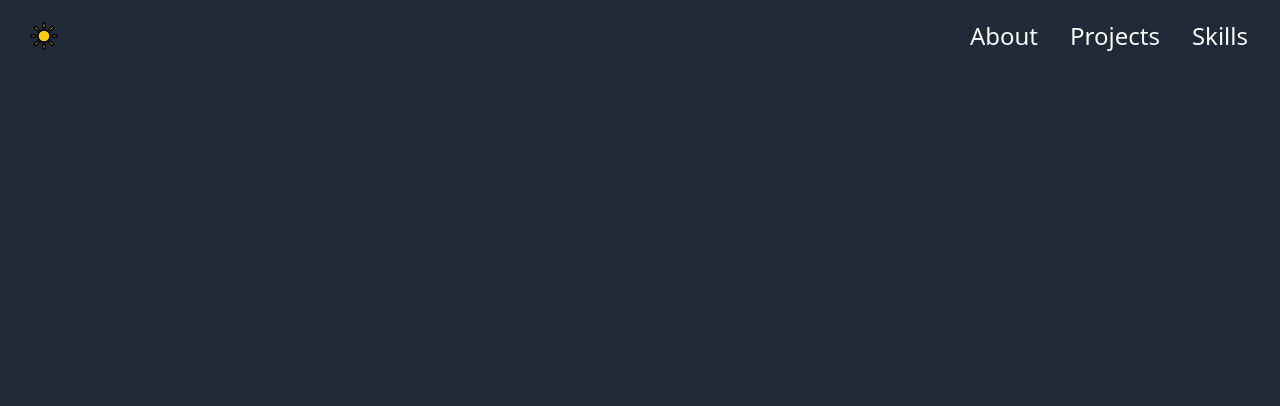
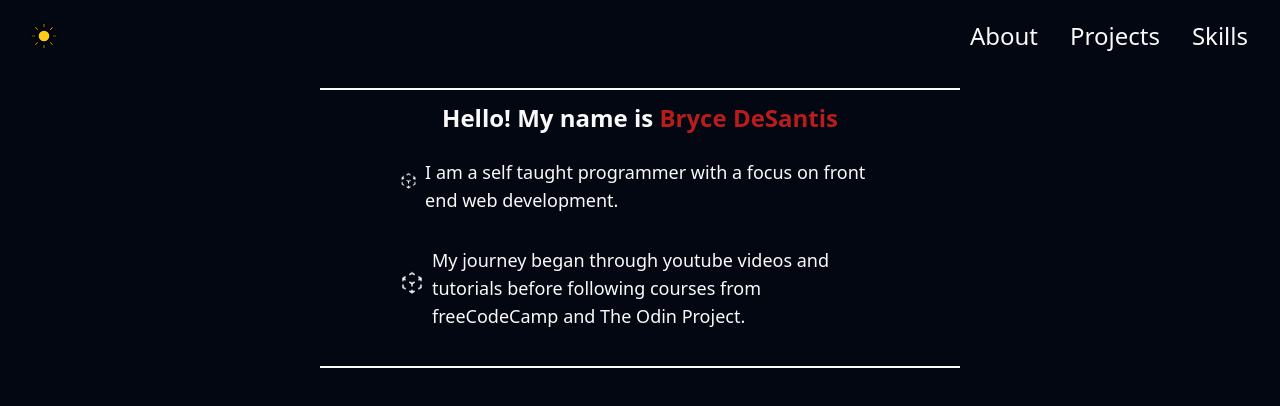
Before and after one commit to brycedesantis/my-portfolio, a React (Vite) app: page / in a window 1280 px wide. Shown: the top 406 px of the page. Built offline with nearby package versions, Linux system fonts and the light colour scheme.

Commit message:
Create about page

```diff
--- a/src/App.jsx
+++ b/src/App.jsx
@@ -1,5 +1,6 @@
 import { useState } from "react"
 import Nav from "./Components/Nav"
+import About from "./Components/About"
 
 export default function App() {
 	const [darkMode, setDarkMode] = useState(true)
@@ -11,6 +12,9 @@ export default function App() {
 	return (
 		<div className={`h-lvh w-full mx-auto ${darkMode ? "dark" : "light"}`}>
 			<Nav darkMode={darkMode} toggleDarkMode={toggleDarkMode} />
+			<main className="mx-auto my-4 w-1/2">
+				<About />
+			</main>
 		</div>
 	)
 }
--- /dev/null
+++ b/src/Components/About.jsx
@@ -0,0 +1,72 @@
+export default function About() {
+	return (
+		<div
+			id="about"
+			className="w-full border-t-2 border-b-2 border-black dark:border-zinc-50 w-1/2"
+		>
+			<div className="py-3 px-20">
+				<h1 className="text-2xl font-bold text-center">
+					Hello! My name is <span className="text-red-700">Bryce DeSantis</span>
+				</h1>
+				<div>
+					<div className="my-4 py-2 flex items-center">
+						<svg
+							xmlns="http://www.w3.org/2000/svg"
+							fill="none"
+							viewBox="0 0 24 24"
+							strokeWidth={1.5}
+							stroke="currentColor"
+							className="w-8 h-8 pr-2 animate-[bounce_1.5s_infinite]"
+						>
+							<path
+								strokeLinecap="round"
+								strokeLinejoin="round"
+								d="m21 7.5-2.25-1.313M21 7.5v2.25m0-2.25-2.25 1.313M3 7.5l2.25-1.313M3 7.5l2.25 1.313M3 7.5v2.25m9 3 2.25-1.313M12 12.75l-2.25-1.313M12 12.75V15m0 6.75 2.25-1.313M12 21.75V19.5m0 2.25-2.25-1.313m0-16.875L12 2.25l2.25 1.313M21 14.25v2.25l-2.25 1.313m-13.5 0L3 16.5v-2.25"
+							/>
+						</svg>
+
+						<p className="text-lg">
+							I am a self taught programmer with a focus on front end web
+							development.
+						</p>
+					</div>
+
+					<div className="my-4 py-2 flex items-center">
+						<svg
+							xmlns="http://www.w3.org/2000/svg"
+							fill="none"
+							viewBox="0 0 24 24"
+							strokeWidth={1.5}
+							stroke="currentColor"
+							className="w-8 h-8 pr-2 animate-[bounce_1.5s_infinite]"
+						>
+							<path
+								strokeLinecap="round"
+								strokeLinejoin="round"
+								d="m21 7.5-2.25-1.313M21 7.5v2.25m0-2.25-2.25 1.313M3 7.5l2.25-1.313M3 7.5l2.25 1.313M3 7.5v2.25m9 3 2.25-1.313M12 12.75l-2.25-1.313M12 12.75V15m0 6.75 2.25-1.313M12 21.75V19.5m0 2.25-2.25-1.313m0-16.875L12 2.25l2.25 1.313M21 14.25v2.25l-2.25 1.313m-13.5 0L3 16.5v-2.25"
+							/>
+						</svg>
+
+						<p className="w-10/12 text-lg">
+							My journey began through youtube videos and tutorials before
+							following courses from{" "}
+							<span>
+								<a
+									className="hover:text-cyan-500"
+									href="https://www.freecodecamp.org/"
+								>
+									freeCodeCamp
+								</a>
+							</span>{" "}
+							and{" "}
+							<span className="hover:text-amber-700">
+								<a href="https://www.theodinproject.com/">The Odin Project</a>
+							</span>
+							.
+						</p>
+					</div>
+				</div>
+			</div>
+		</div>
+	)
+}
--- a/src/index.css
+++ b/src/index.css
@@ -3,5 +3,5 @@
 @tailwind utilities;
 
 .dark {
-	@apply bg-gray-800 text-zinc-50;
+	@apply bg-gray-950 text-zinc-50;
 }
```
